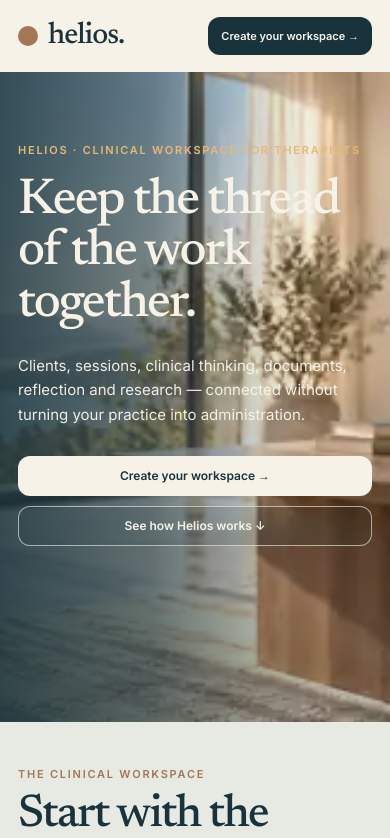
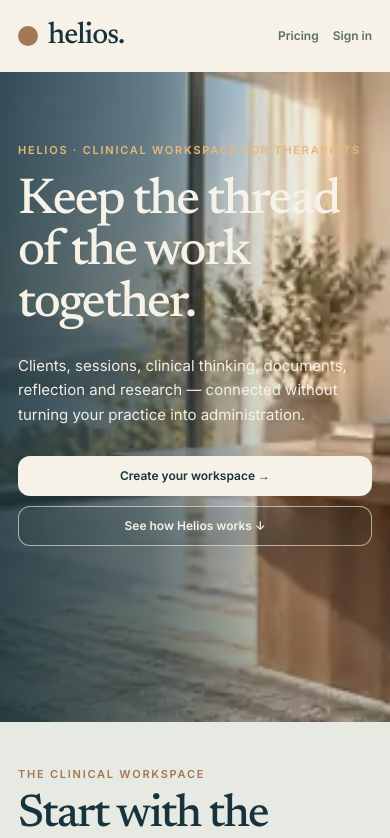
Before and after one commit to stopinder/helio-therapist, a Vue app: page / in a window 390 px wide. Shown: the top 838 px of the page. Built offline with nearby package versions, Linux system fonts and the light colour scheme; no server answers.

Commit message:
Keep Pricing and Sign in visible in responsive landing nav

```diff
--- a/src/views/Landing.vue
+++ b/src/views/Landing.vue
@@ -8,14 +8,14 @@
         </router-link>
 
         <nav class="header-nav" aria-label="Landing page sections">
-          <a href="#pricing">Pricing</a>
           <a href="#workspace">Workspace</a>
           <a href="#ask-helios">Ask Helios</a>
           <a href="#reflect">Reflect</a>
           <a href="#capture">Session Capture</a>
         </nav>
 
-        <nav class="account-nav" aria-label="Account access">
+        <nav class="account-nav" aria-label="Primary navigation">
+          <a href="#pricing" class="pricing-nav-link">Pricing</a>
           <router-link to="/sign-in" class="sign-in-link">Sign in</router-link>
           <router-link to="/get-started" class="header-cta">Create your workspace →</router-link>
         </nav>
@@ -498,6 +498,7 @@ const trustPrinciples = [
 }
 
 .header-nav a,
+.pricing-nav-link,
 .sign-in-link {
   color: var(--landing-muted);
   font-size: 12px;
@@ -1720,13 +1721,19 @@ const trustPrinciples = [
     height: 20px;
   }
 
+  .account-nav {
+    gap: 14px;
+    margin-left: auto;
+  }
+
+  .pricing-nav-link,
   .sign-in-link {
+    display: inline-flex;
+    white-space: nowrap;
+  }
+
+  .header-cta {
     display: none;
-  }
-
-  .header-cta {
-    padding: 11px 13px;
-    font-size: 11px;
   }
 
   .workspace-section,
```
